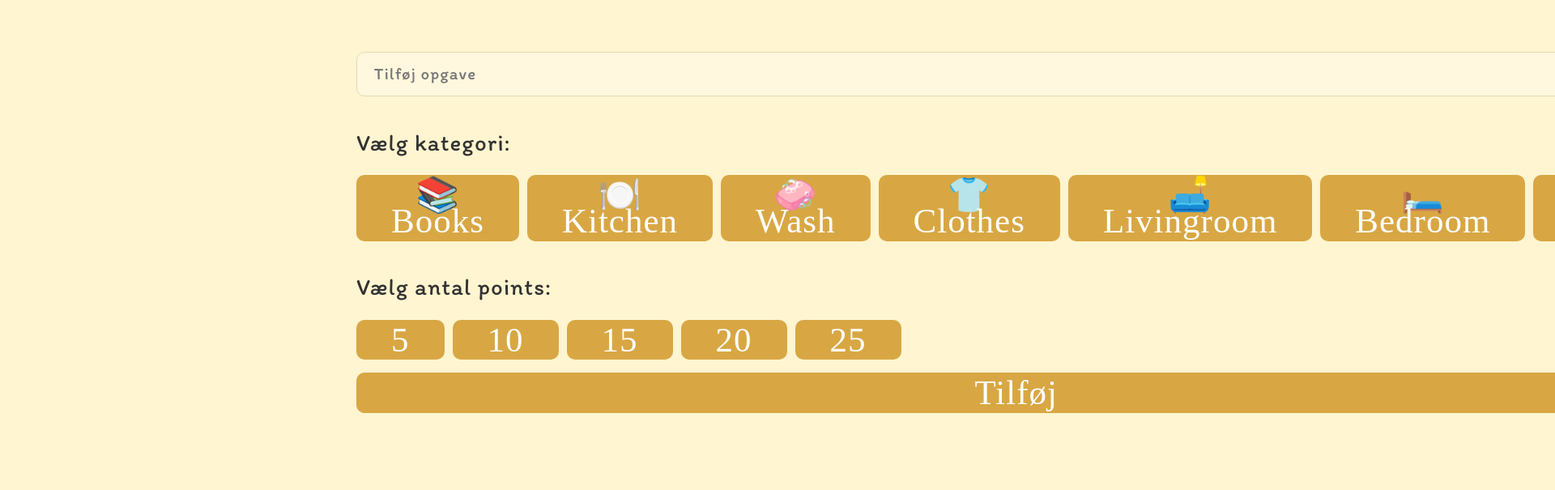
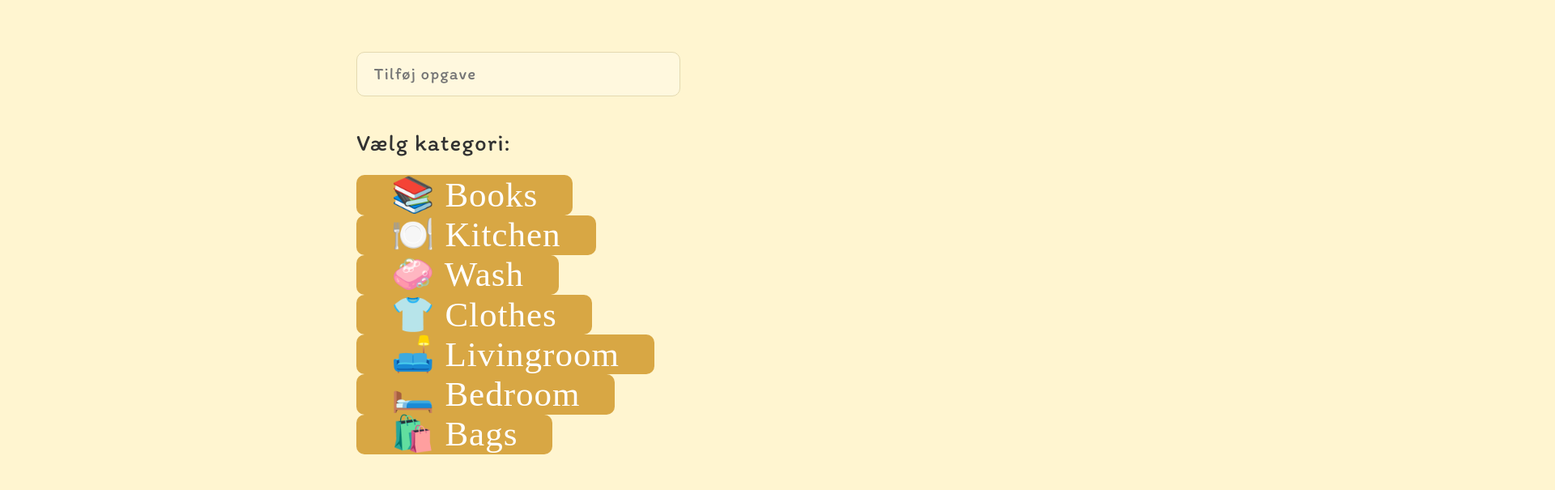
Before and after one commit to vevest/Task-Manager, a React (Vite) app: page /assignments in a window 1280 px wide. Shown: the top 605 px of the page at 81% size, 1920 px wide, since content can reach past the window. Built offline with nearby package versions, Linux system fonts and the light colour scheme; a web font is replaced by a local one.

Commit message:
fjernet style i addtask

```diff
--- a/src/assignments/AddTask.tsx
+++ b/src/assignments/AddTask.tsx
@@ -37,7 +37,7 @@
       {/* Valg af kategori */}
       <div>
         <h3>Vælg kategori:</h3>
-        <div style={{ display: "flex", gap: "10px" }}>
+        <div>
           {categories.map((categoryItem) => (
             <button
               key={categoryItem.value}
@@ -52,7 +52,7 @@
       {/* Valg af antal Points */}
       <div>
         <h3>Vælg antal points:</h3>
-        <div style={{ display: "flex", gap: "10px" }}>
+        <div>
           {points.map((point) => (
             <button
               key={point}
```
